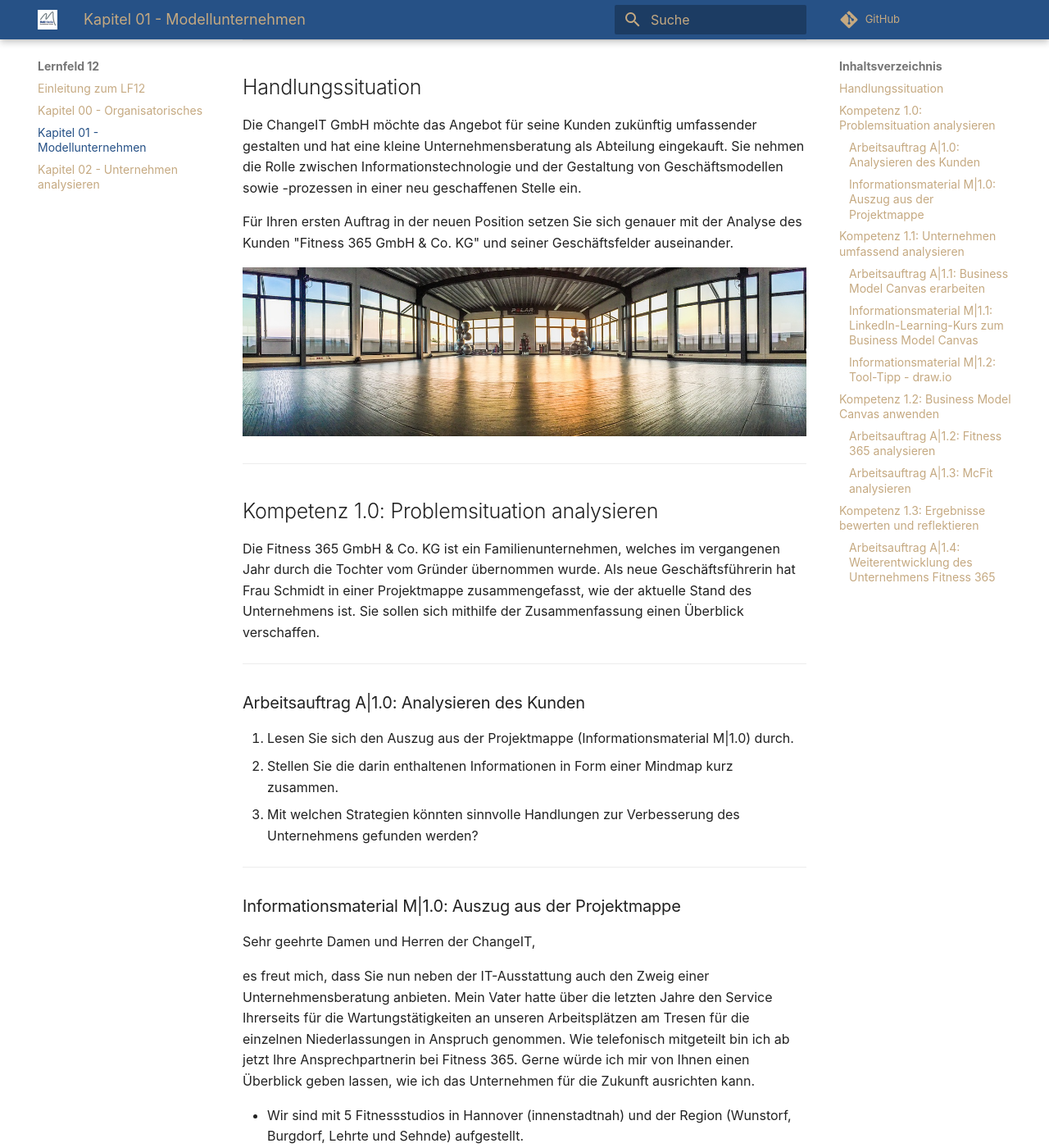
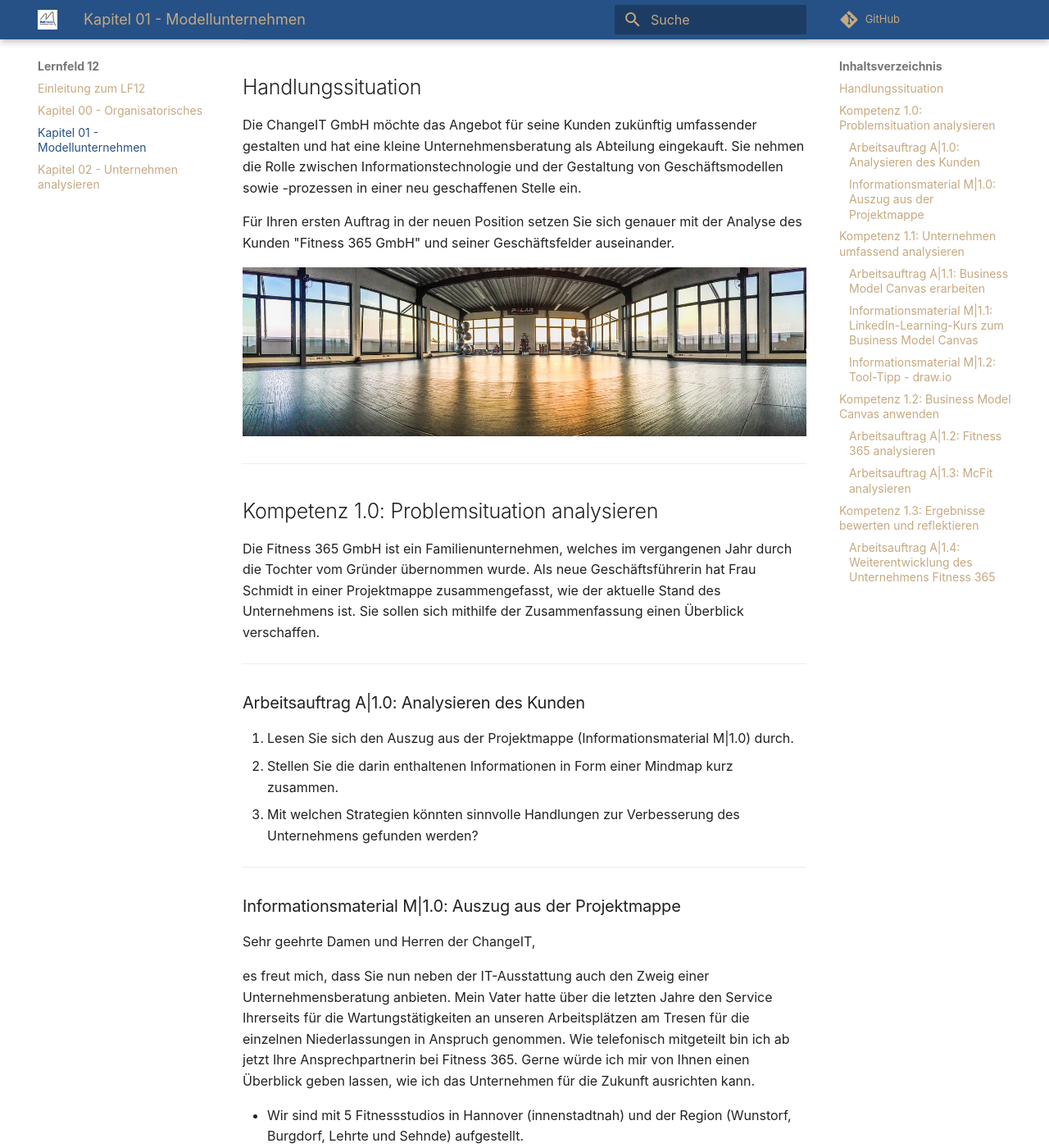
Before and after one commit to herr-nm/MMBbS_KDM_LF12, an MkDocs documentation site: the page built from docs/kapitel_01.md, in a window 1280 px wide and 1400 px high, scrolled down 373 px. Shown: the whole window at 82% size. Built offline with MkDocs 1.6.1 and Material for MkDocs 9.7.7, drawn with Linux system fonts in a browser that asks for light colours; comment, search, counter and statistics services are not loaded; some of the changed text lies outside the part shown.

Commit message:
Korrekturen im Text

```diff
--- a/docs/kapitel_01.md
+++ b/docs/kapitel_01.md
@@ -12,7 +12,7 @@
 
 Die ChangeIT GmbH möchte das Angebot für seine Kunden zukünftig umfassender gestalten und hat eine kleine Unternehmensberatung als Abteilung eingekauft. Sie nehmen die Rolle zwischen Informationstechnologie und der Gestaltung von Geschäftsmodellen sowie -prozessen in einer neu geschaffenen Stelle ein.
 
-Für Ihren ersten Auftrag in der neuen Position setzen Sie sich genauer mit der Analyse des Kunden "Fitness 365 GmbH & Co. KG" und seiner Geschäftsfelder auseinander.
+Für Ihren ersten Auftrag in der neuen Position setzen Sie sich genauer mit der Analyse des Kunden "Fitness 365 GmbH" und seiner Geschäftsfelder auseinander.
 
 ![thomasbaumann840 / pixabay / Fitnessstudiofläche](bilder/kap_01_fitnessstudio.jpg)
 
@@ -20,7 +20,7 @@
 
 ## Kompetenz 1.0: Problemsituation analysieren
 
-Die Fitness 365 GmbH & Co. KG ist ein Familienunternehmen, welches im vergangenen Jahr durch die Tochter vom Gründer übernommen wurde. Als neue Geschäftsführerin hat Frau Schmidt in einer Projektmappe zusammengefasst, wie der aktuelle Stand des Unternehmens ist. Sie sollen sich mithilfe der Zusammenfassung einen Überblick verschaffen.
+Die Fitness 365 GmbH ist ein Familienunternehmen, welches im vergangenen Jahr durch die Tochter vom Gründer übernommen wurde. Als neue Geschäftsführerin hat Frau Schmidt in einer Projektmappe zusammengefasst, wie der aktuelle Stand des Unternehmens ist. Sie sollen sich mithilfe der Zusammenfassung einen Überblick verschaffen.
 
 ---
 
```
Also changed, not shown: other parts of docs/kapitel_01.md (+3 -2 lines).
